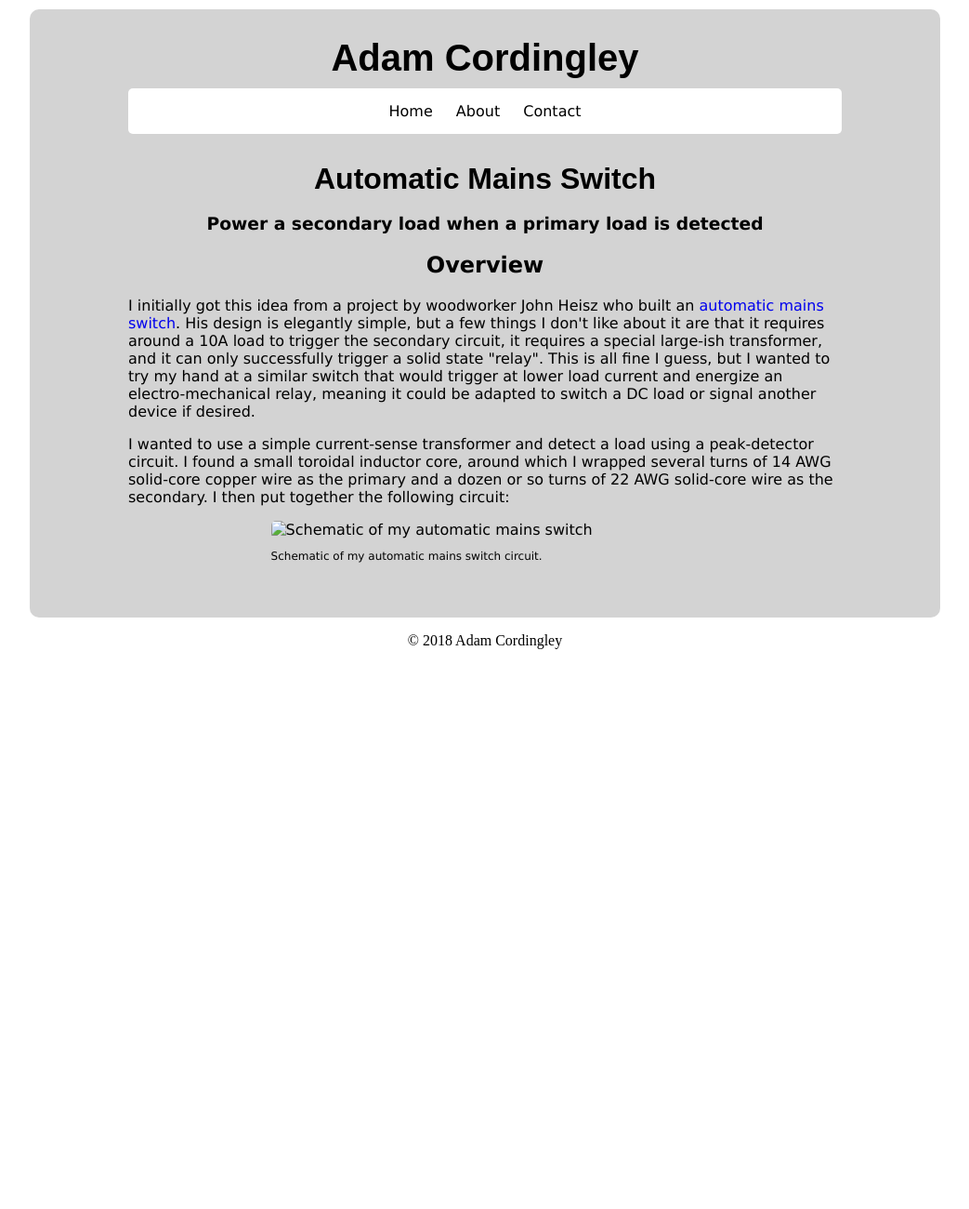
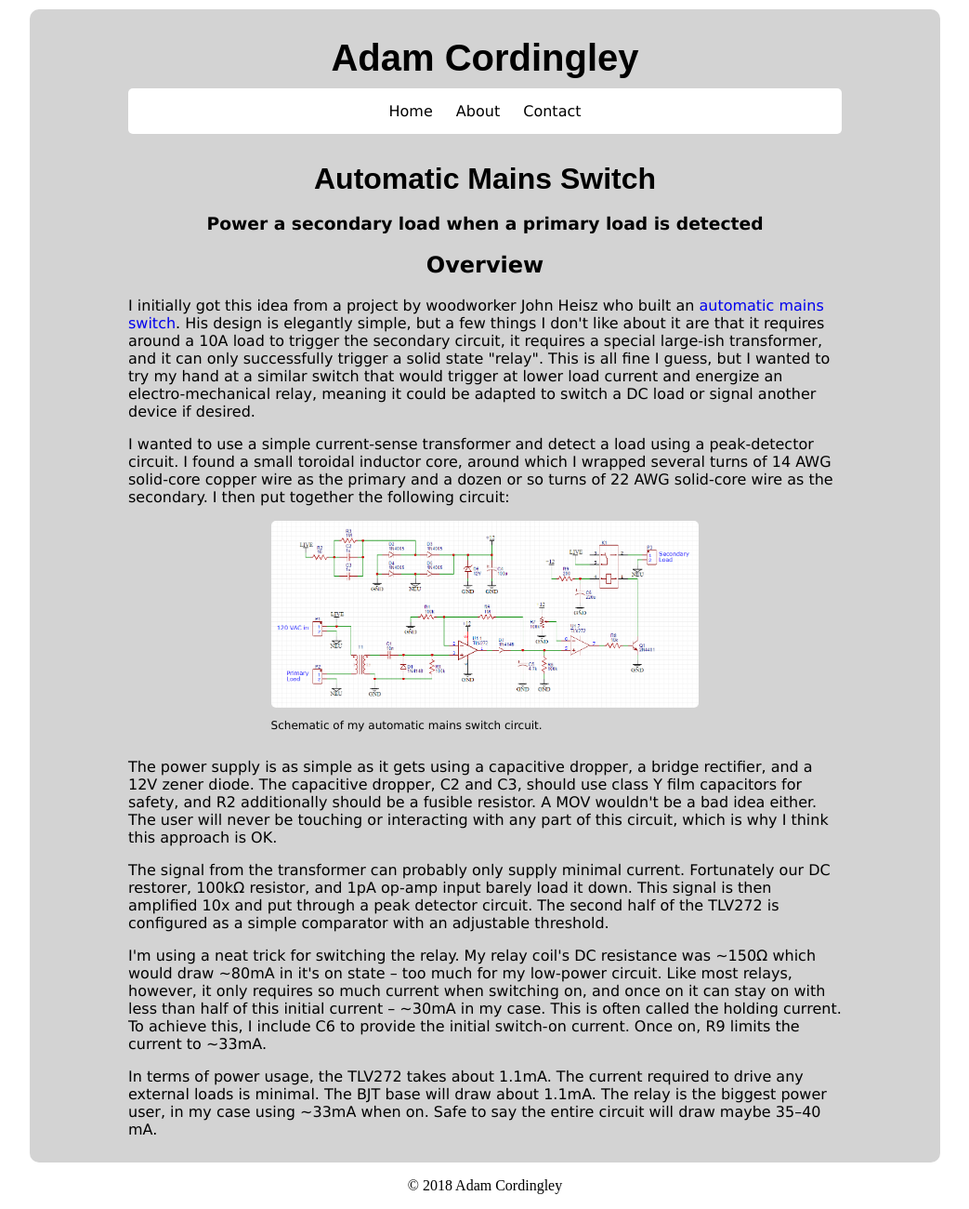
Before and after one commit to AdamC19/AdamC19.github.io, a Jekyll site: the page built from _posts/2019-07-22-automatic-mains-switch.html, in a window 1280 px wide. Shown: the whole page at 93% size, without its empty margins (118-1161 px from the left). Built offline with Jekyll 4.4.1, drawn with Linux system fonts in a browser that asks for light colours; comment, search, counter and statistics services are not loaded; before the commit the page ends 900 px from its top, so only the background shows below that.

Commit message:
Add content to automatic mains switch post

```diff
--- a/_posts/2019-07-22-automatic-mains-switch.html
+++ b/_posts/2019-07-22-automatic-mains-switch.html
@@ -9,7 +9,15 @@ imgurl: /img/auto_mains_switch_square.png
 
 <p>I wanted to use a simple current-sense transformer and detect a load using a peak-detector circuit. I found a small toroidal inductor core, around which I wrapped several turns of 14 AWG solid-core copper wire as the primary and a dozen or so turns of 22 AWG solid-core wire as the secondary. I then put together the following circuit:</p>
 <div style="display:table;width:60%;margin:0px auto">
-  <img src="/img/auto_mains_switch/auto_mains_switch_schematic.png" style="display:block;width:100%" alt="Schematic of my automatic mains switch">
+  <img src="/img/auto_mains_switch_schematic.png" style="display:block;width:100%" alt="Schematic of my automatic mains switch">
   <p style="display:inline-block;width:100%;font-size:0.75em">
   Schematic of my automatic mains switch circuit.</p>
 </div>
+
+<p>The power supply is as simple as it gets using a capacitive dropper, a bridge rectifier, and a 12V zener diode. The capacitive dropper, C2 and C3, should use class Y film capacitors for safety, and R2 additionally should be a fusible resistor. A MOV wouldn't be a bad idea either. The user will never be touching or interacting with any part of this circuit, which is why I think this approach is OK. </p>
+
+<p>The signal from the transformer can probably only supply minimal current. Fortunately our DC restorer, 100k&ohm; resistor, and 1pA op-amp input barely load it down. This signal is then amplified 10x and put through a peak detector circuit. The second half of the TLV272 is configured as a simple comparator with an adjustable threshold. </p>
+
+<p>I'm using a neat trick for switching the relay. My relay coil's DC resistance was ~150&ohm; which would draw ~80mA in it's on state &ndash; too much for my low-power circuit. Like most relays, however, it only requires so much current when switching on, and once on it can stay on with less than half of this initial current &ndash; ~30mA in my case. This is often called the holding current. To achieve this, I include C6 to provide the initial switch-on current. Once on, R9 limits the current to ~33mA. </p>
+
+<p>In terms of power usage, the TLV272 takes about 1.1mA. The current required to drive any external loads is minimal. The BJT base will draw about 1.1mA. The relay is the biggest power user, in my case using ~33mA when on. Safe to say the entire circuit will draw maybe 35&ndash;40 mA. </p>
```
